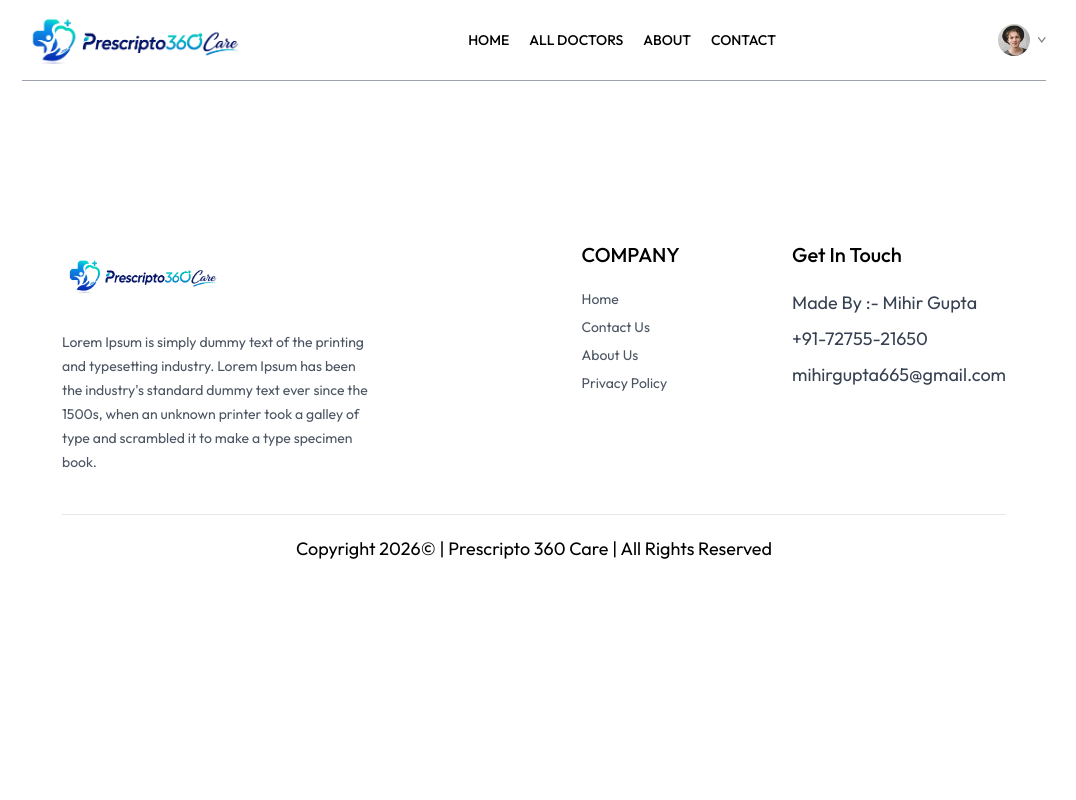
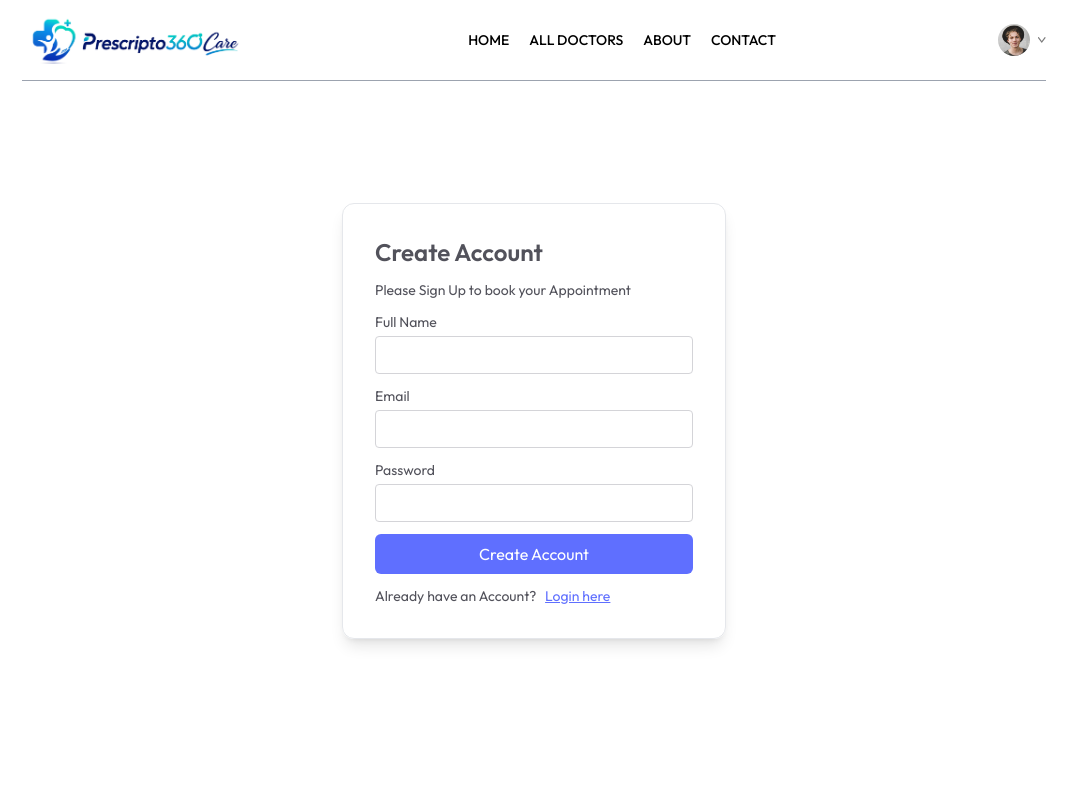
Before and after one commit to mihirgupta665/Prescripto_Care_360, a React (Vite) app in the folder frontend/: page /login in a window 1280 px wide. Shown: the top 800 px of the page, without its empty margins (106-1182 px from the left). Built offline with nearby package versions, Linux system fonts and the light colour scheme.

Commit message:
Logo Improved and edited and styled

```diff
--- a/frontend/src/pages/Login.jsx
+++ b/frontend/src/pages/Login.jsx
@@ -1,10 +1,41 @@
-import React from "react";
+import React, { useState } from "react";
 
 const Login = () => {
+
+    const [state, setState] = useState("Sign Up")
+    const [email, setEmail] = useState("")
+    const [password, setPassword] = useState("")
+    const [name, setName] = useState("")
+
+    const onSubmitHandler = async (event) => {
+        event.preventDefault()
+    }
+
     return (
-        <div>
-
-        </div>
+        <form className="min-h-[80vh] flex items-center">
+            <div className="flex flex-col gap-3 m-auto items-start p-8 min-w-[340px] sm:min-w-96 border rounded-xl text-zinc-600 text-sm shadow-lg">
+                <p className="text-2xl font-semibold">{state === "Sign Up" ? "Create Account" : "Login"}</p>
+                <p>Please {state === "Sign Up" ? "Sign Up" : "Login"} to book your Appointment</p>
+                <div className="w-full">
+                    <p>Full Name</p>
+                    <input  className="border border-zinc-300 rounded w-full p-2 mt-1" type="text" value={name} onChange={ (e) => setName(e.target.value) } required />
+                </div>
+                <div className="w-full">
+                    <p>Email</p>
+                    <input  className="border border-zinc-300 rounded w-full p-2 mt-1" type="email" value={email} onChange={ (e) => setEmail(e.target.value) } required />
+                </div>
+                <div className="w-full">
+                    <p>Password</p>
+                    <input  className="border border-zinc-300 rounded w-full p-2 mt-1" type="password" value={password} onChange={ (e) => setPassword(e.target.value) } required />
+                </div>
+                <button className="bg-primary text-white w-full py-2 rounded-md text-base">{state === "Sign Up" ? "Create Account" : "Login"}</button>
+                {
+                    state === "Sign Up"
+                        ? <p>Already have an Account? &nbsp; <span onClick={() => setState("Login")} className="text-primary underline cursor-pointer"> Login here</span></p>
+                        : <p>Create a new Account? &nbsp; <span onClick={() => setState("Sign Up")} className="text-primary underline cursor-pointer"> Click here</span></p>
+                }
+            </div>
+        </form>
     )
 }
 
```
